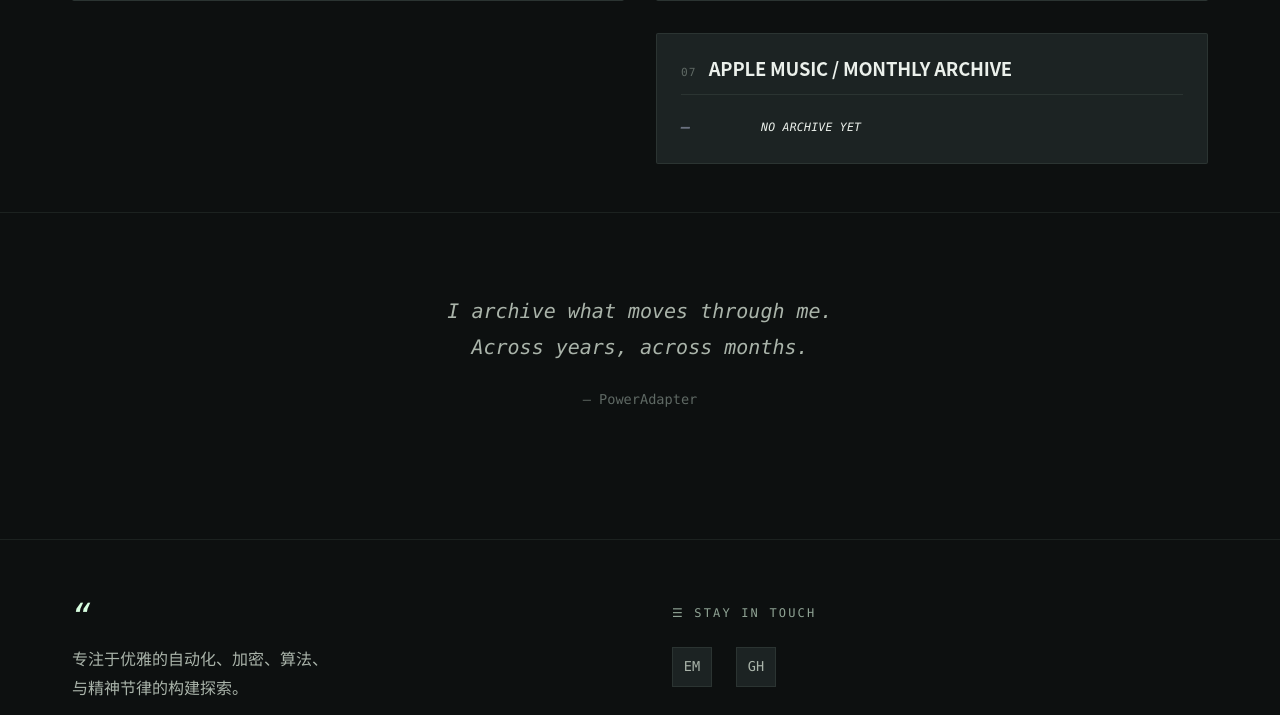
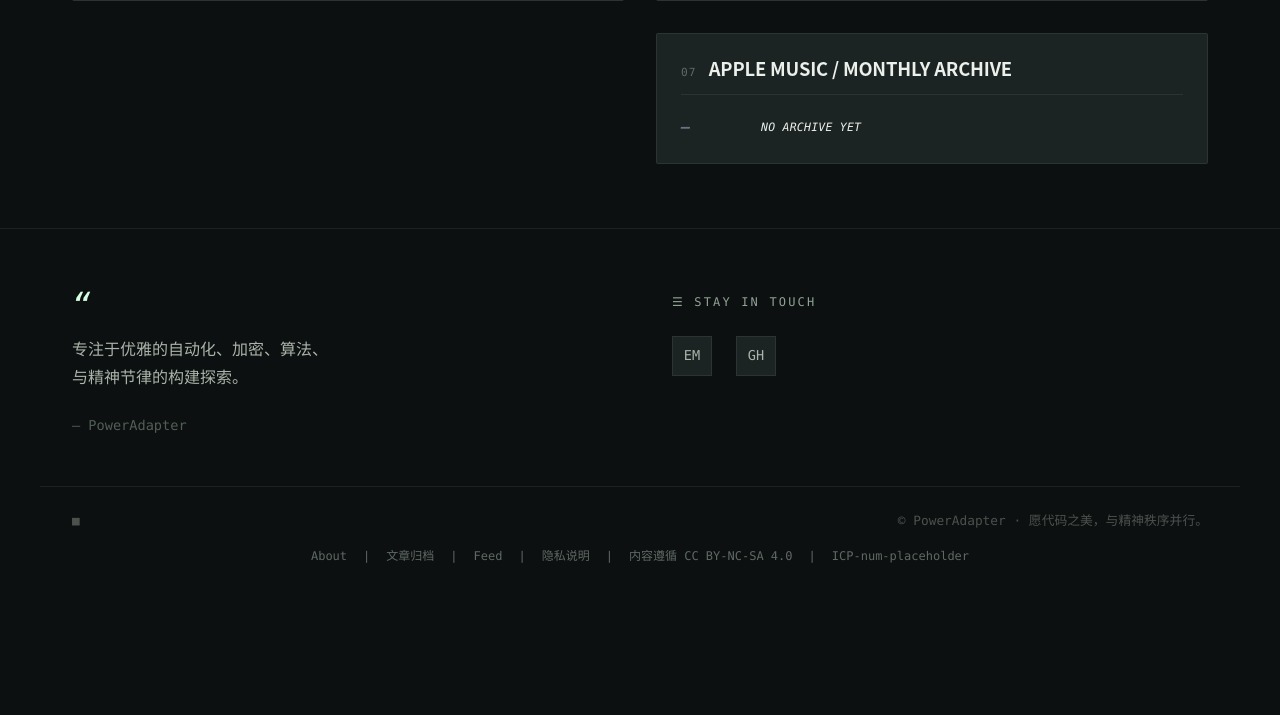
Before and after one commit to se-veN714/PowerAdapterBlogs, a Django app: template themes/devenir/templates/pages/music/index.html in a window 1280 px wide. Shown: the part 1025-1740 px from the top of the page. After the commit the page ends 1588 px from the top, so only its background shows below. Run offline with Django 5.2, Linux system fonts and the light colour scheme; the template is opened without the code that fills it, so the values that code supplies are empty; parts of the project's set-up code (start-up, migrations or seed data) failed here and were passed over; some web fonts are replaced.

Commit message:
chore(music): remove closing quote section

```diff
--- a/themes/devenir/static/css/music/music.css
+++ b/themes/devenir/static/css/music/music.css
@@ -546,39 +546,6 @@
     padding-top: 0.5rem;
 }
 
-/* ============ Closing Quote ============ */
-.music-quote {
-    padding: 5rem 0 4rem;
-    border-top: 1px solid var(--music-border);
-    margin-top: 3rem;
-    text-align: center;
-}
-.music-quote blockquote {
-    max-width: 640px;
-    margin: 0 auto;
-}
-.music-quote blockquote p {
-    font-size: 1.25rem;
-    font-style: italic;
-    color: var(--music-text-muted);
-    line-height: 1.8;
-}
-.music-quote blockquote p::before {
-    content: """;
-    font-size: 2.5rem;
-    line-height: 0;
-    color: var(--music-accent);
-    margin-right: 0.25rem;
-    vertical-align: -0.3em;
-}
-.music-quote cite {
-    display: block;
-    margin-top: 1.5rem;
-    font-size: 0.85rem;
-    font-style: normal;
-    color: var(--music-text-dark);
-}
-
 /* ============ Responsive ============ */
 @media (max-width: 1199px) {
     .music-hero__grid { grid-template-columns: 1fr 1fr; gap: 2rem; }
--- a/themes/devenir/templates/pages/music/index.html
+++ b/themes/devenir/templates/pages/music/index.html
@@ -263,15 +263,6 @@ Music 页面 — 双栏版本 v2（Spotify / Yearly + Apple Music / Monthly）
             </section>
         </div>
     </div>
-
-    <section class="music-quote" aria-label="Closing note">
-        <div class="container reveal">
-            <blockquote>
-                <p>I archive what moves through me.<br>Across years, across months.</p>
-                <cite>— PowerAdapter</cite>
-            </blockquote>
-        </div>
-    </section>
 </article>
 {% endblock %}
 
```
